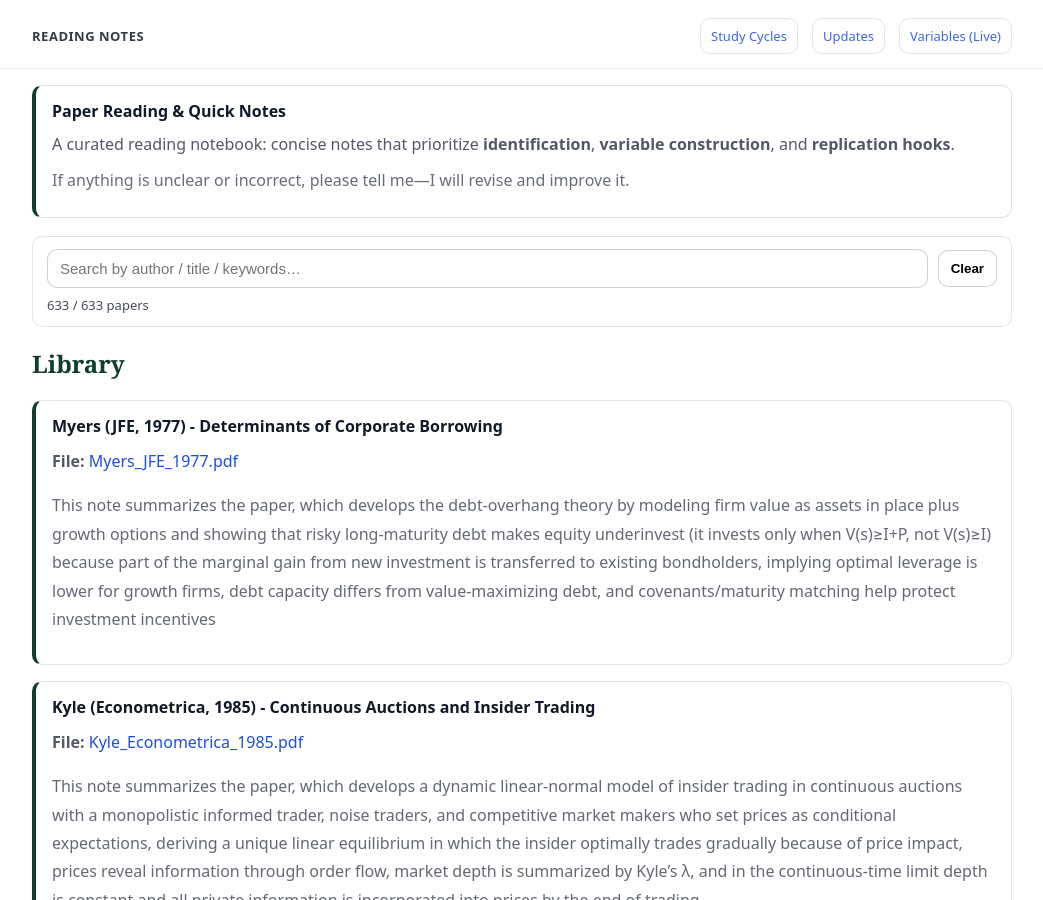
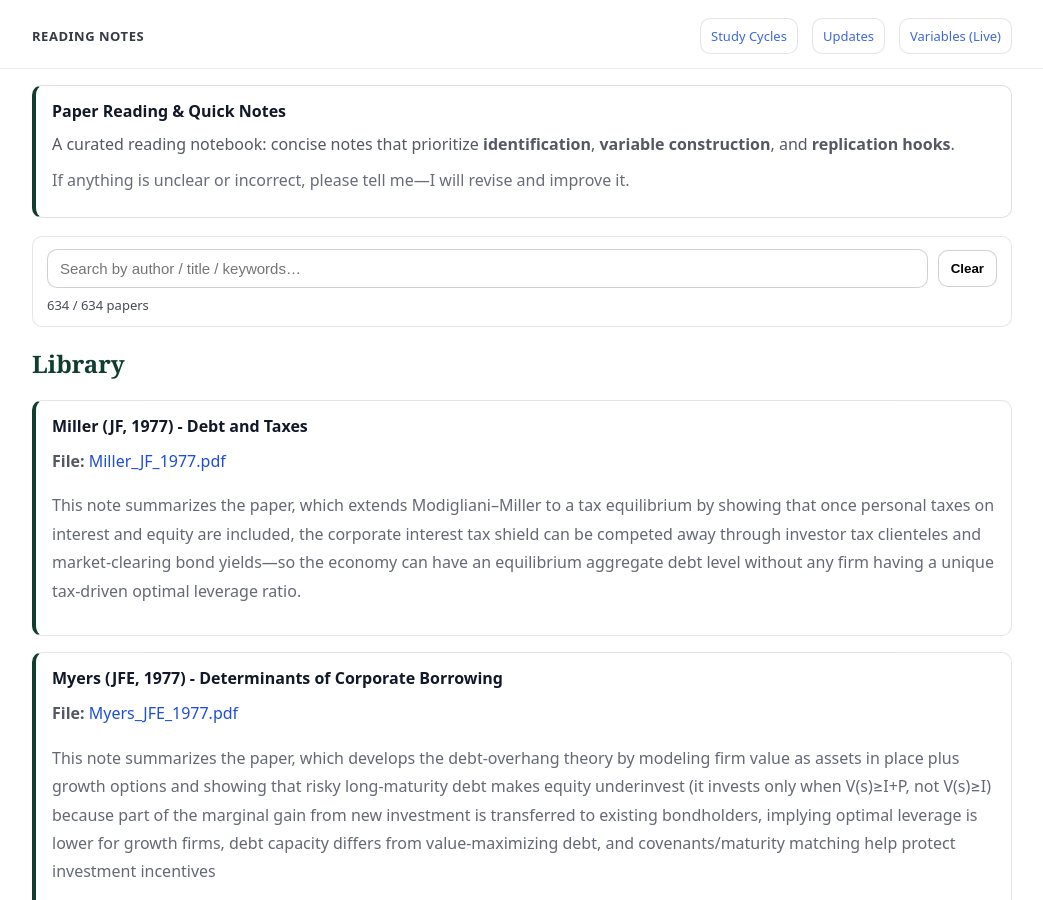
Before and after one commit to yaxinzn/study-archive, a Jekyll site: the page built from reading/index.md, in a window 1280 px wide and 900 px high. Shown: the whole window, without its empty margins (118-1161 px from the left). Built offline with Jekyll 4.4.1, drawn with Linux system fonts in a browser that asks for light colours.

Commit message:
Reading: add/update Miller_JF_1977.pdf

```diff
--- a/_data/reading.yml
+++ b/_data/reading.yml
@@ -1,3 +1,7 @@
+- title: "Miller (JF, 1977) - Debt and Taxes"
+  file: "Miller_JF_1977.pdf"
+  desc: "This note summarizes the paper, which extends Modigliani–Miller to a tax equilibrium by showing that once personal taxes on interest and equity are included, the corporate interest tax shield can be competed away through investor tax clienteles and market-clearing bond yields—so the economy can have an equilibrium aggregate debt level without any firm having a unique tax-driven optimal leverage ratio."
+
 - title: "Myers (JFE, 1977) - Determinants of Corporate Borrowing"
   file: "Myers_JFE_1977.pdf"
   desc: "This note summarizes the paper, which develops the debt-overhang theory by modeling firm value as assets in place plus growth options and showing that risky long-maturity debt makes equity underinvest (it invests only when V(s)≥I+P, not V(s)≥I) because part of the marginal gain from new investment is transferred to existing bondholders, implying optimal leverage is lower for growth firms, debt capacity differs from value-maximizing debt, and covenants/maturity matching help protect investment incentives"
```
Also changed, not shown: 1 other file.
